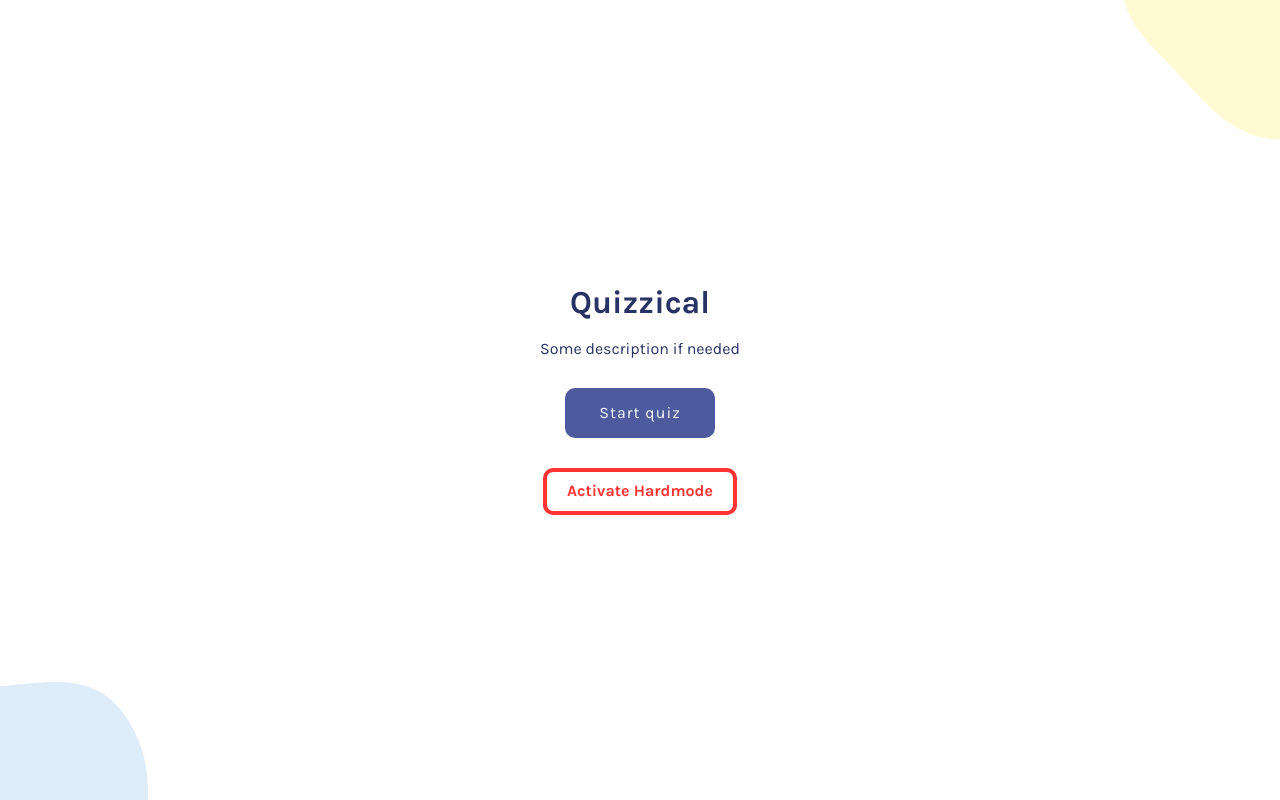
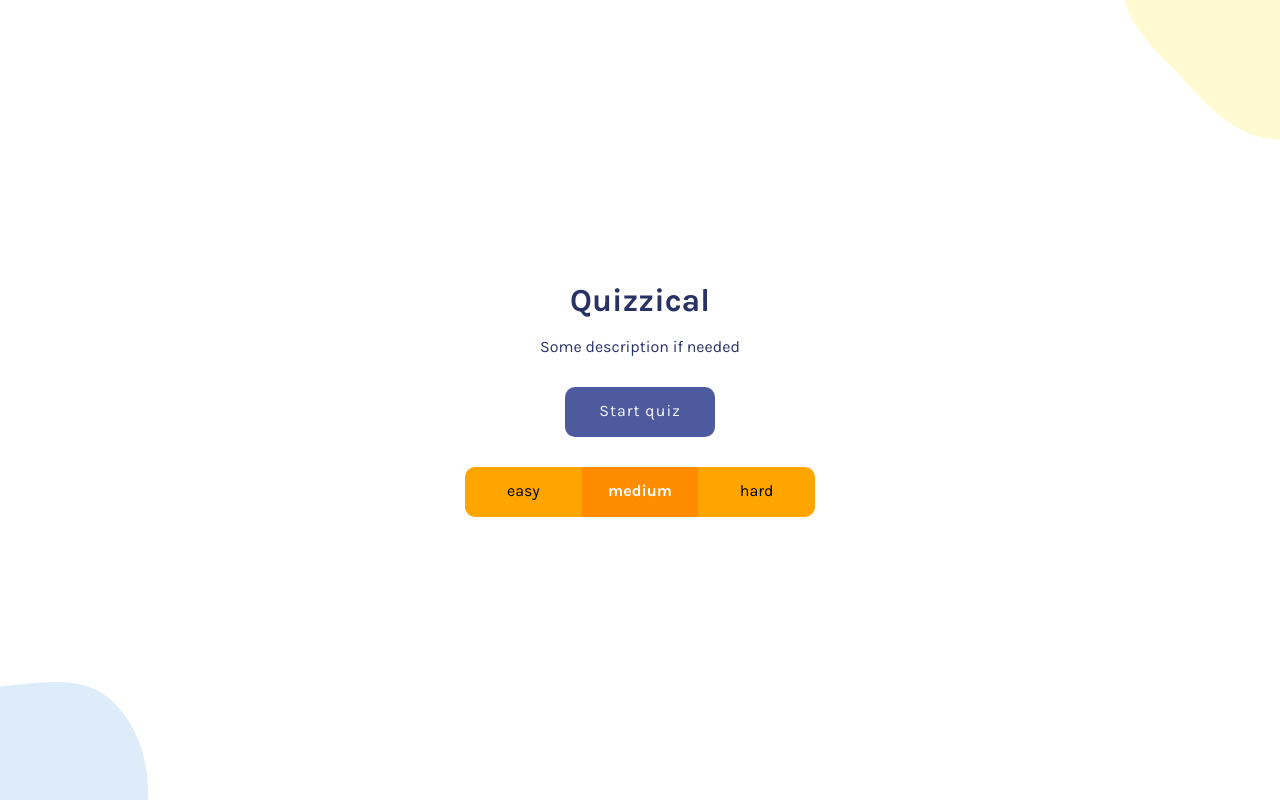
Before and after one commit to RobBotzz/NewQuizzicalGit, a React app: page / in a window 1280 px wide. Built offline with nearby package versions, Linux system fonts and the light colour scheme.

Commit message:
Gamemode Feature

```diff
--- a/App.js
+++ b/App.js
@@ -6,20 +6,15 @@ export default function App() {
 
     const [hasStarted, setHasStarted] = React.useState(false)
     const [triviaDB, setTriviaDB] = React.useState("https://opentdb.com/api.php?amount=5")
-    const [isHard, setIsHard] = React.useState(false)
+    const [mode, setMode] = React.useState("medium")
 
-    function setGame(amount, difficulty, category) {
-        setTriviaDB("https://opentdb.com/api.php?amount=" + amount + "&difficulty=" + difficulty)
-    }
-
-    function setHard() {
-        setTriviaDB("https://opentdb.com/api.php?amount=5&difficulty=hard")
-        setIsHard(true)
-    }
+    React.useEffect(() => {
+        setTriviaDB("https://opentdb.com/api.php?amount=5&difficulty=" + mode)
+    }, [mode])
 
     return (
         hasStarted ?
-        <Questions triviaDB={triviaDB} setHasStarted={setHasStarted}/> :
-        <Start isHard={isHard} setHard={setHard} setHasStarted={setHasStarted} />
+        <Questions triviaDB={triviaDB} setHasStarted={setHasStarted} difficulty={mode}/> :
+        <Start setDifficulty={setMode} difficulty={mode} setHasStarted={setHasStarted} />
     )
 }
--- /dev/null
+++ b/components/Mode.js
@@ -0,0 +1,26 @@
+import React from "react"
+
+export default function Mode(props) {
+
+    const {mode, setDifficulty, difficulty} = props
+
+    const isSelected = mode === difficulty
+    const color = isSelected ? "white" : "black"
+    let backgroundColor = "gray"
+    if (difficulty === "easy") {
+        backgroundColor = isSelected ? "darkgreen" : "green"
+    } else if (difficulty === "medium") {
+        backgroundColor = isSelected ? "darkorange" : "orange"
+    } else if (difficulty === "hard") {
+        backgroundColor = isSelected ? "darkred" : "red"
+    }
+    const style = {
+        "color": color,
+        "backgroundColor": backgroundColor,
+        "fontWeight": isSelected ? "bold" : "normal"
+    }
+
+    return (
+        <div className="mode" style={style} onClick={() => setDifficulty(mode)}>{mode}</div>
+    )
+}
--- a/components/Questions.js
+++ b/components/Questions.js
@@ -76,6 +76,7 @@ export default function Questions(props) {
 
     return (
         <div id="quizEl">
+                {questions.length !== 0 && <h2 id="modeTitle">{props.difficulty[0].toUpperCase() + props.difficulty.substring(1)}</h2>}
                {questionArr}
                 <div id="resultDiv">
                     {isFinished && <p id="resultScore">You scored {getScore()}/{questions.length} correct answers</p>}
--- a/components/Start.js
+++ b/components/Start.js
@@ -1,18 +1,18 @@
 import React from "react"
+import Mode from "./Mode.js"
 
 export default function Start(props) {
-
-    const style = {
-        "color": props.isHard ? "black" : "rgb(255, 51, 51)",
-        "backgroundColor": props.isHard ? "rgb(255, 51, 51)" : "transparent"
-    }
 
     return (
         <div id="startEl">
             <h1>Quizzical</h1>
             <p>Some description if needed</p>
             <button id="startButton" onClick={() => props.setHasStarted(true)}>Start quiz</button>
-            <button id="hardButton" style={style} onClick={() => props.setHard()}>{props.isHard ? "Active" : "Activate"} Hardmode</button>
+            <div id="modes">
+                <Mode mode={"easy"} setDifficulty={props.setDifficulty} difficulty={props.difficulty} />
+                <Mode mode={"medium"} setDifficulty={props.setDifficulty} difficulty={props.difficulty} />
+                <Mode mode={"hard"} setDifficulty={props.setDifficulty} difficulty={props.difficulty} />
+            </div>
             <svg className="blueBlob" width="148" height="118" viewBox="0 0 148 118" fill="none" xmlns="http://www.w3.org/2000/svg">
             <path fillRule="evenodd" clipRule="evenodd" d="M-5.55191 4.90596C35.9614 1.77498 82.2425 -9.72149 112.306 19.1094C145.581 51.0203 155.282 102.703 142.701 147.081C130.767 189.18 93.7448 220.092 51.8208 232.476C16.5281 242.902 -15.4332 218.605 -49.1007 203.738C-85.3375 187.737 -133.641 182.993 -145.741 145.239C-158.358 105.868 -132.269 64.5881 -103.064 35.3528C-77.7328 9.99541 -41.2727 7.60006 -5.55191 4.90596Z" fill="#DEEBF8"/>
             </svg>
--- a/style.css
+++ b/style.css
@@ -31,7 +31,7 @@ body {
     color: #293264;
 }
 
-#startButton {
+#startEl > #startButton {
     margin: 0;
     width: 150px;
     height: 50px;
@@ -44,14 +44,27 @@ body {
     cursor: pointer;
 }
 
-#startEl > #hardButton {
-    border: 4px solid rgb(255, 51, 51);
+#modes {
+    margin-top: 30px;
+    display: flex;
+    width: 350px;
+    height: 50px;
     border-radius: 10px;
+    overflow: hidden;
+}
+
+.mode {
+    flex: 1;
+    display: flex;
+    justify-content: center;
+    align-items: center;
     font-weight: bold;
-    font-family: 'Karla', 'Courier New', Courier, monospace;
-    padding: 10px 20px;
-    margin-top: 30px;
-    cursor: pointer;
+}
+
+#modeTitle {
+    font-size: 40px;
+    color: #293264;
+    text-decoration: overline;
 }
 
 .blueBlob {
```
Also changed, not shown: index.pack.js.
